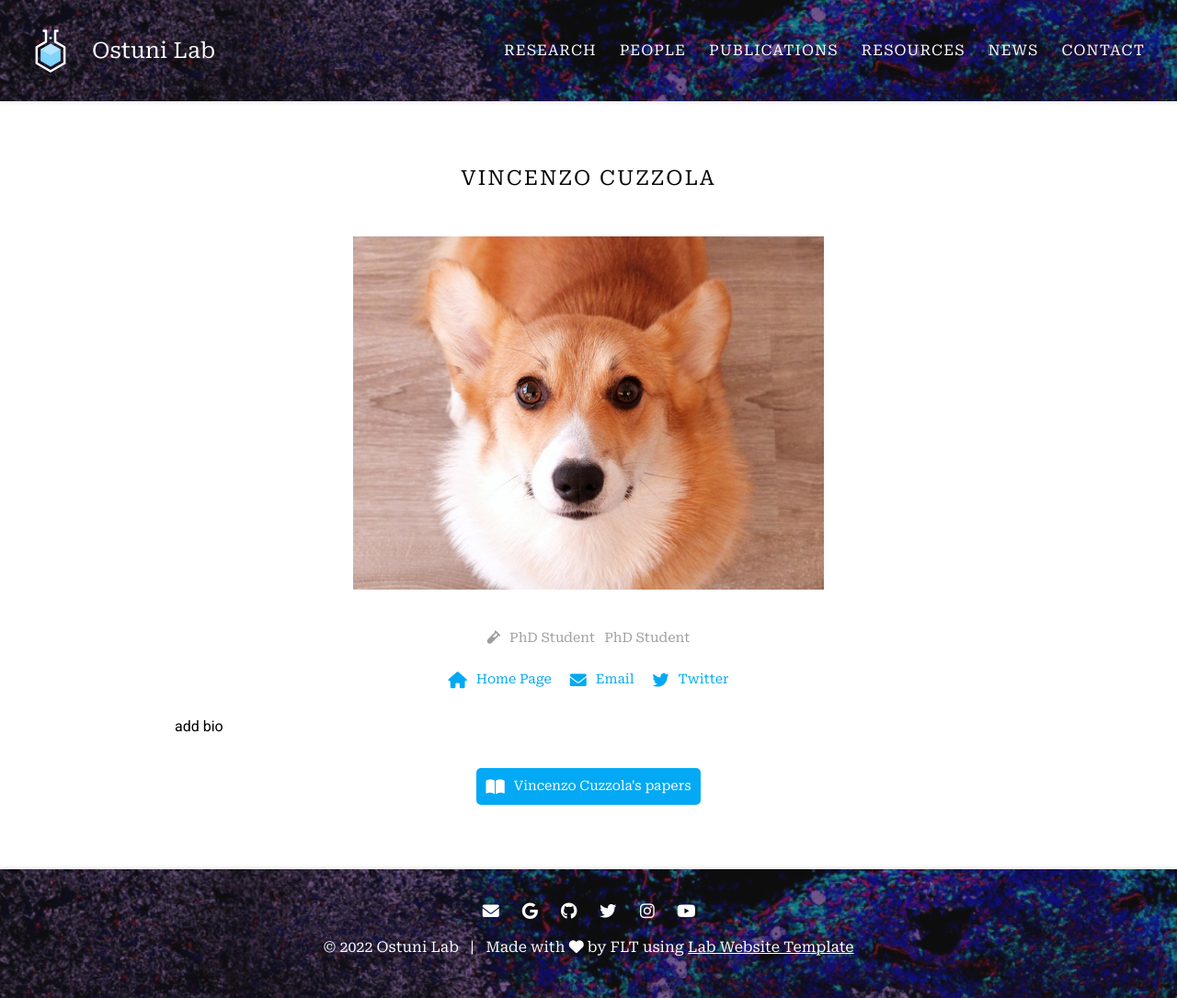
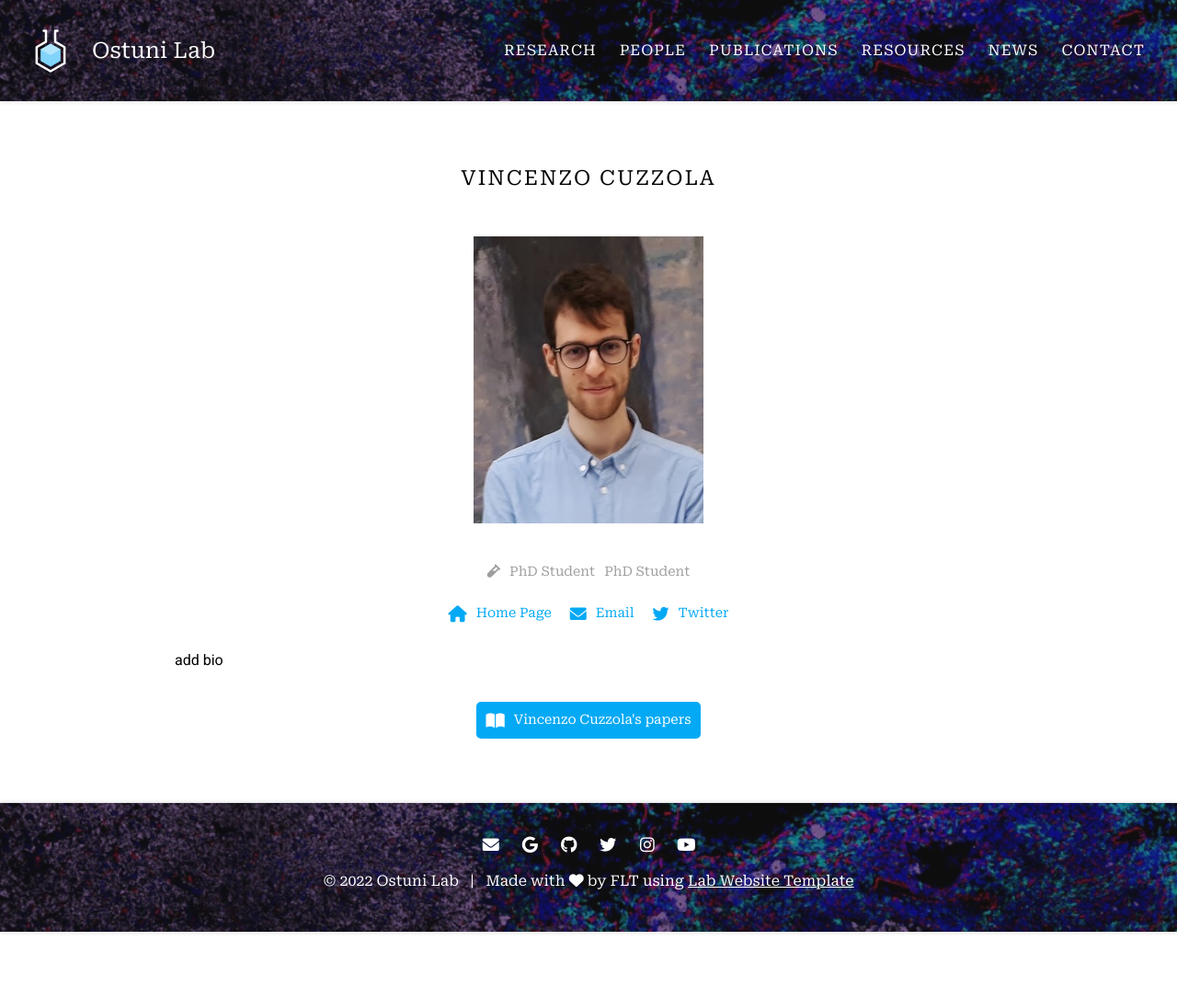
Before and after one commit to laterz-f/labwebsite, a Jekyll site: the page built from _members/vincenzo-cuzzola.md, in a window 1280 px wide. Shown: the whole page at 92% size. Built offline with Jekyll 4.4.1, drawn with Linux system fonts in a browser that asks for light colours; after the commit the page ends 1013 px from its top, so only the background shows below that.

Commit message:
Update vincenzo-cuzzola.md

```diff
--- a/_members/vincenzo-cuzzola.md
+++ b/_members/vincenzo-cuzzola.md
@@ -1,6 +1,6 @@
 ---
 name: Vincenzo Cuzzola
-image: images/member.jpg
+image: images/vc.jpeg
 description: PhD Student
 role: phd wet
 aliases:
```
